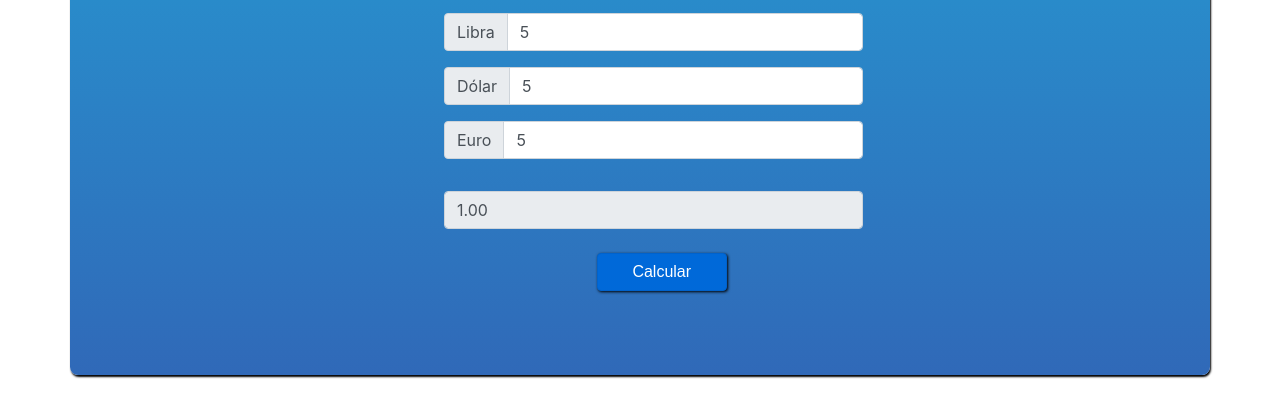
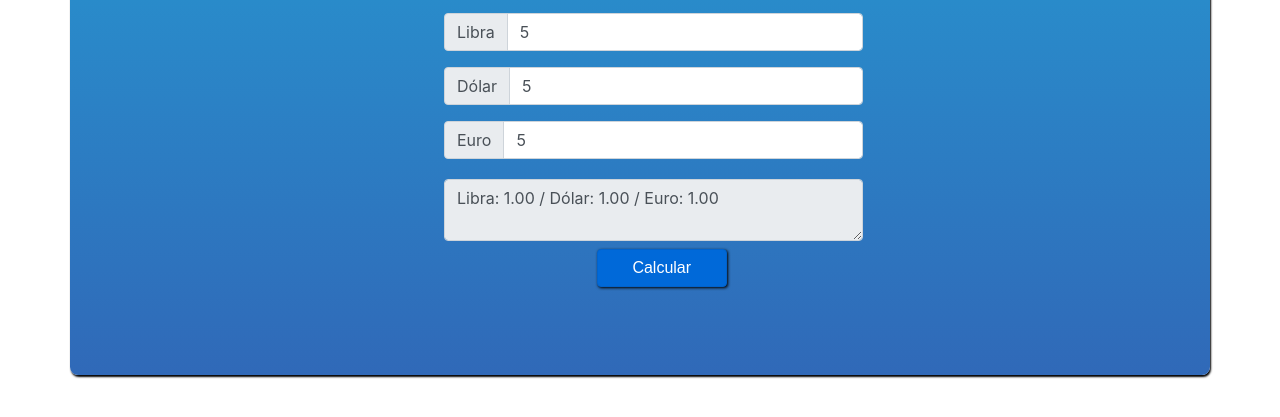
Before and after one commit to TheusMarqs/atividade_pratica, a plain HTML site: page index.html in a window 1280 px wide. Both pictures are taken after typing "5", "5", "5", "5" into the empty fields and a click on the button "Calcular". Shown: the part 249-666 px from the top of the page. Drawn offline with nearby package versions, Linux system fonts and the light colour scheme.

Commit message:
quinto commit

```diff
--- a/index.html
+++ b/index.html
@@ -33,7 +33,7 @@
                     <div class="input-group-prepend">
                         <span class="input-group-text" id="inputGroup-sizing-default">Libra</span>
                     </div>
-                    <input type="number" id="cambio" class="form-control" aria-label="Sizing example input" aria-describedby="inputGroup-sizing-default" placeholder="Digite o câmbio">
+                    <input type="number" id="cambioLibra" class="form-control" aria-label="Sizing example input" aria-describedby="inputGroup-sizing-default" placeholder="Digite o câmbio">
                 </div>
             </div>
 
@@ -46,7 +46,7 @@
                     <div class="input-group-prepend">
                         <span class="input-group-text" id="inputGroup-sizing-default">Dólar</span>
                     </div>
-                    <input type="number" id="cambio" class="form-control" aria-label="Sizing example input" aria-describedby="inputGroup-sizing-default" placeholder="Digite o câmbio">
+                    <input type="number" id="cambioDolar" class="form-control" aria-label="Sizing example input" aria-describedby="inputGroup-sizing-default" placeholder="Digite o câmbio">
                 </div>
             </div>
 
@@ -59,17 +59,17 @@
                     <div class="input-group-prepend">
                         <span class="input-group-text" id="inputGroup-sizing-default">Euro</span>
                     </div>
-                    <input type="number" id="cambio" class="form-control" aria-label="Sizing example input" aria-describedby="inputGroup-sizing-default" placeholder="Digite o câmbio">
+                    <input type="number" id="cambioEuro" class="form-control" aria-label="Sizing example input" aria-describedby="inputGroup-sizing-default" placeholder="Digite o câmbio">
                 </div>
             </div>
 
         </div>
-        <div class="row mt-3 mr-5">
+        <div class="row mt-1 mr-5">
             <div class="col-md-4"></div>
             <div class="col-md-5">
 
-                <div class="input-group mb-3">
-                    <input type="number" class="form-control" aria-label="Sizing example input" aria-describedby="inputGroup-sizing-default" id="resultado" disabled>
+                <div class="input-group">
+                    <textarea id="resultado" disabled class="form-control" aria-label="With textarea"></textarea>
                 </div>
             </div>
         </div>
--- a/script.js
+++ b/script.js
@@ -19,9 +19,13 @@ function moedaDois(m2) {
 function Calcular() {
     var valor = parseFloat(document.getElementById('valor').value);
     var resultado = document.getElementById('resultado');
-    var cambio = parseFloat(document.getElementById('cambio').value);
-    var valorFinal = valor / cambio;
+    var cambioLibra = parseFloat(document.getElementById('cambioLibra').value);
+    var cambioDolar = parseFloat(document.getElementById('cambioDolar').value);
+    var cambioEuro = parseFloat(document.getElementById('cambioEuro').value);
+    var valorLibra = valor / cambioLibra;
+    var valorDolar = valor / cambioDolar;
+    var valorEuro = valor / cambioEuro;
 
-    resultado.value = valorFinal.toFixed(2);
+    resultado.value = 'Libra: ' + valorLibra.toFixed(2) + ' / Dólar: ' + valorDolar.toFixed(2) + ' / Euro: ' + valorEuro.toFixed(2);
 
 }
```
